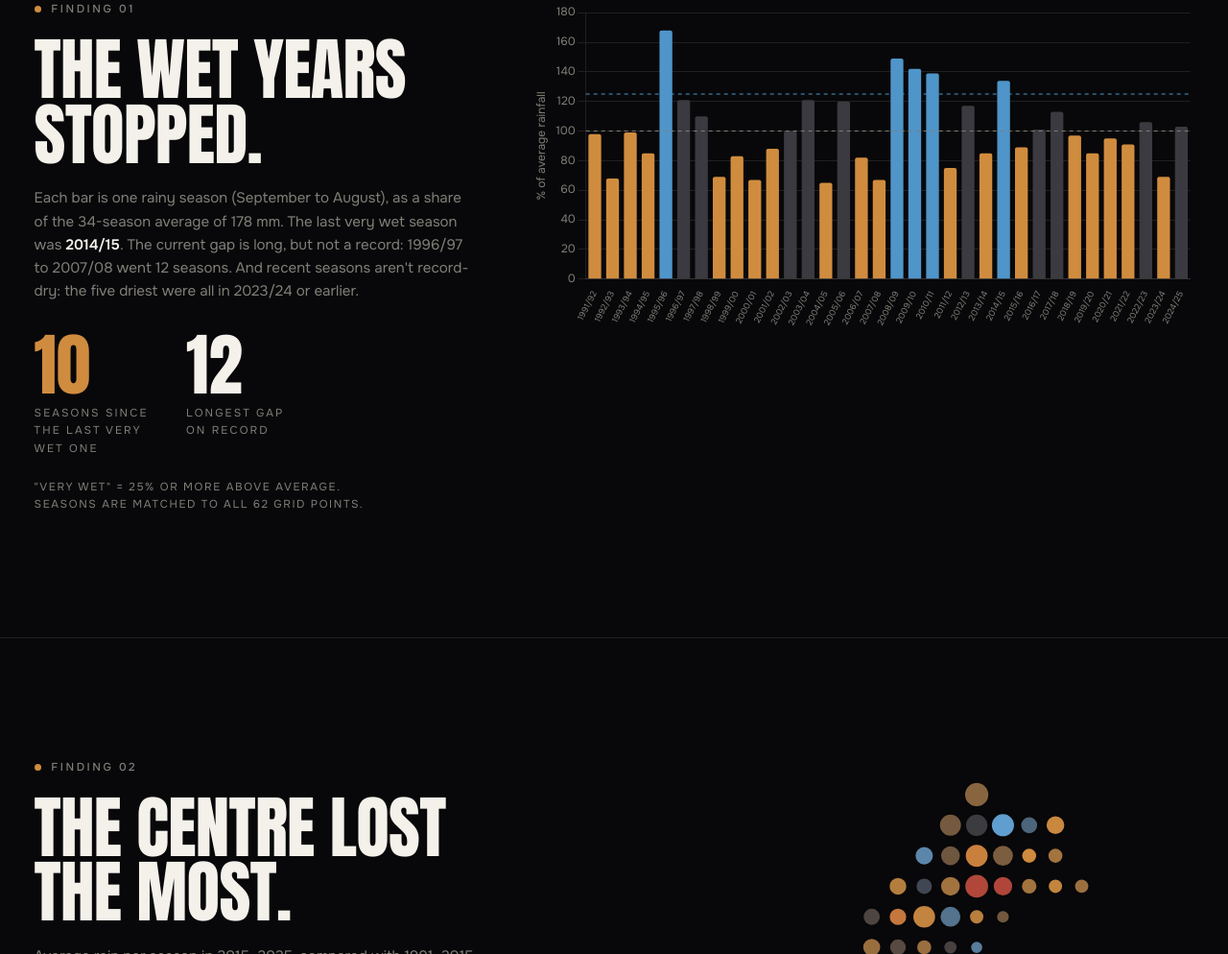
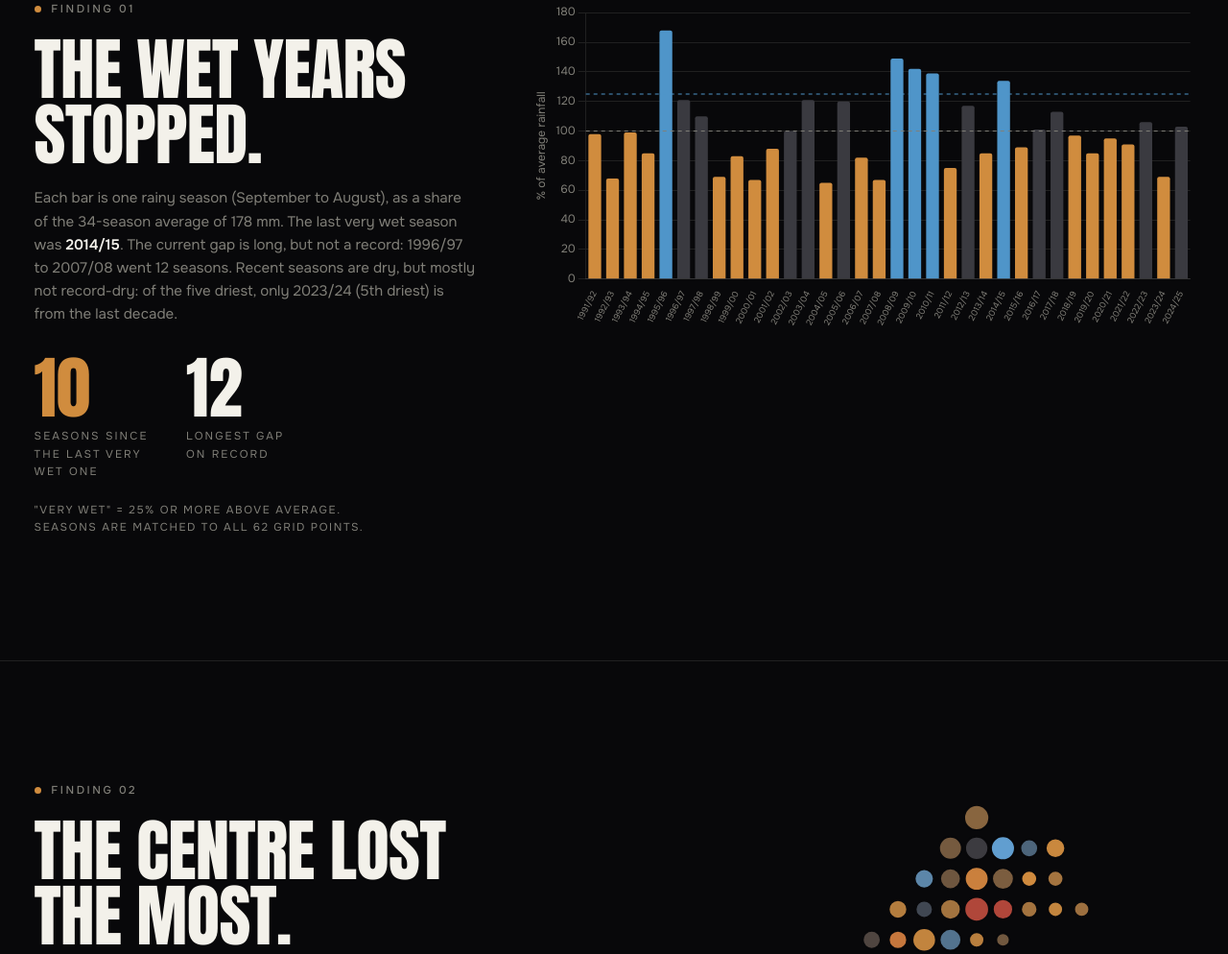
Before and after one commit to ryeggouti/morocco-drought, a plain HTML site: page index.html in a window 1280 px wide. Shown: the part 1058-2052 px from the top of the page at 96% size. Drawn offline with nearby package versions, Linux system fonts and the light colour scheme.

Commit message:
Correct driest-seasons claim after full re-run

```diff
--- a/index.html
+++ b/index.html
@@ -491,7 +491,12 @@ function buildWetYears(seasons) {
     (current >= best
       ? `The current gap is the longest since 1991. `
       : `The current gap is long, but not a record: ${seasonLabel(recordStart)} to ${seasonLabel(bestEnd)} went ${best} seasons. `) +
-    `And recent seasons aren't record-dry: the five driest were all in ${seasonLabel(Math.max(...driest.map(d => d.s)))} or earlier.`;
+    (() => {
+      const recent = driest.filter(d => d.s >= 2015);
+      if (!recent.length) return `And recent seasons aren't record-dry: none of the five driest is from the last decade.`;
+      const ranks = recent.map(d => `${seasonLabel(d.s)} (${driest.indexOf(d) + 1}${["st","nd","rd"][driest.indexOf(d)] || "th"} driest)`).join(" and ");
+      return `Recent seasons are dry, but mostly not record-dry: of the five driest, only ${ranks} is from the last decade.`;
+    })();
 
   if (window.Chart) new Chart(document.getElementById("season-chart"), {
     type: "bar",
```
Also changed, not shown: 2 other files.
